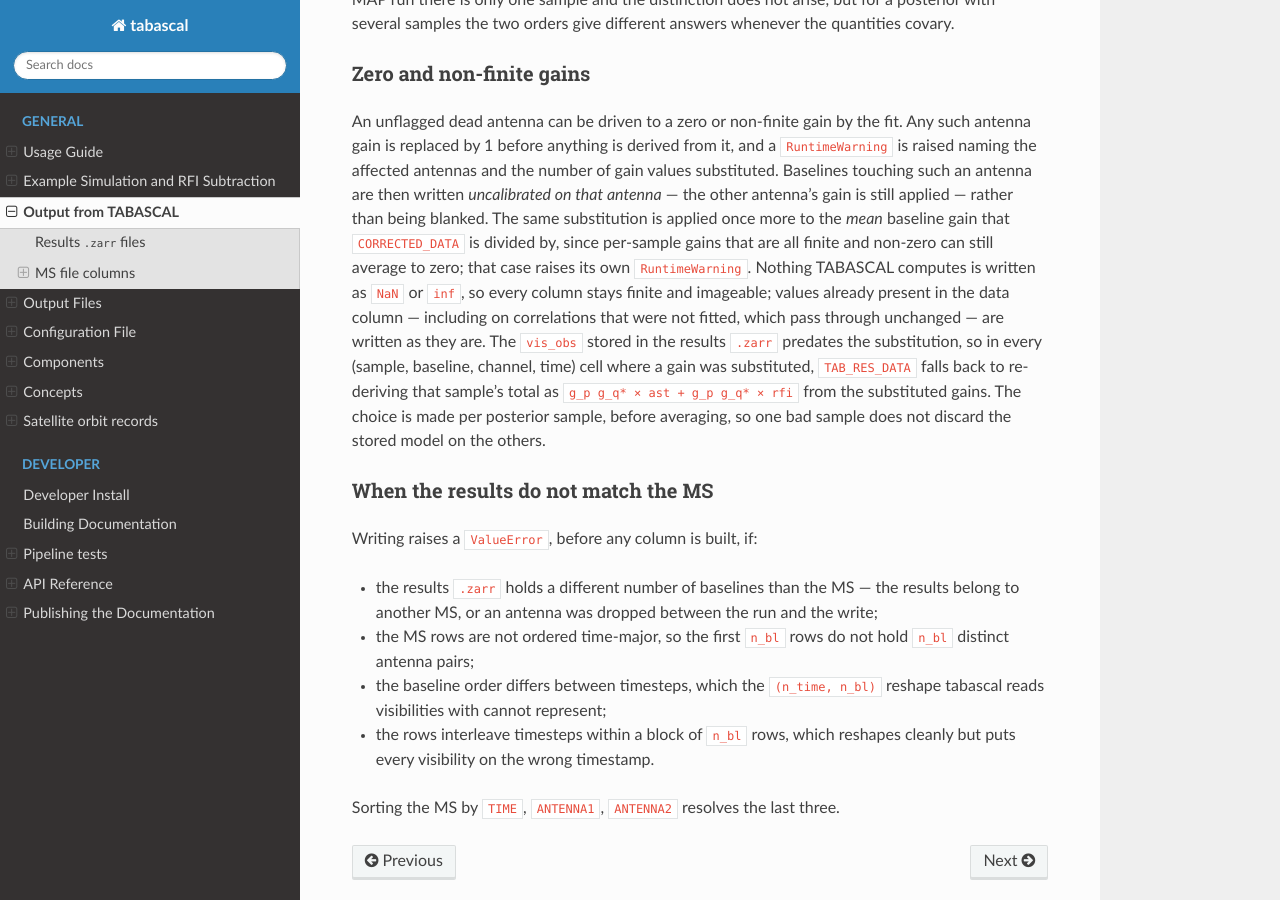
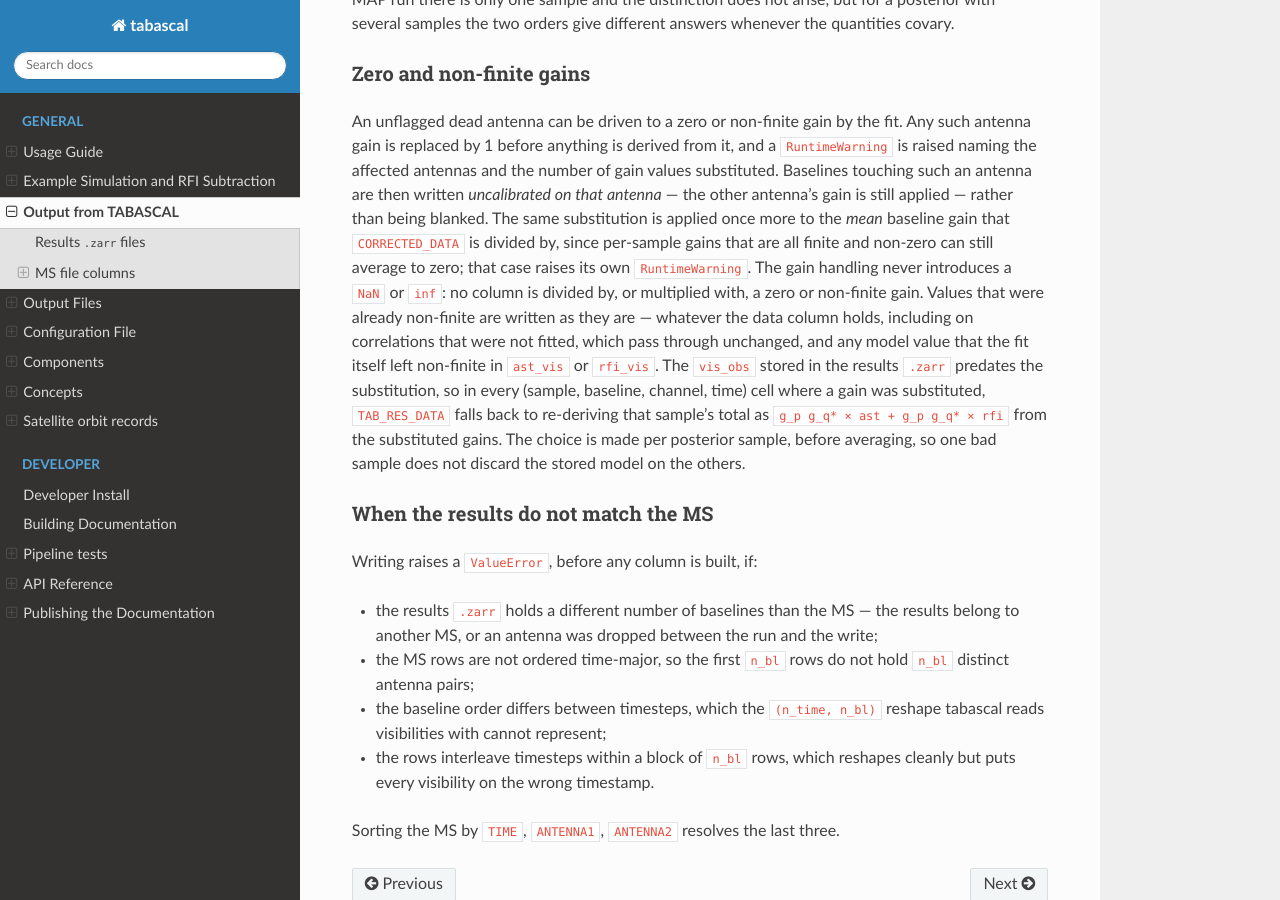
Before and after one commit to epfl-radio-astro/tabascal, a Sphinx documentation site: the page built from docs/output.md, in a window 1280 px wide and 900 px high, scrolled down 2910 px. Built offline with Sphinx 7.4.7 and the Read the Docs theme 3.1.0, drawn with Linux system fonts in a browser that asks for light colours.

Commit message:
Limit the no-NaN claim to what the gain handling guarantees
The docs said nothing tabascal computes is written as NaN or inf. The
gain substitution guarantees that no column is divided by or multiplied
with a zero or non-finite gain; it does not inspect the model itself, so a
NaN the fit left in ast_vis or rfi_vis is written as it is, like anything
already non-finite in the data column. The claim now says exactly that.

```diff
--- a/docs/output.md
+++ b/docs/output.md
@@ -97,7 +97,7 @@ The predictions above are averaged over the `sample` axis of the results `.zarr`
 
 ### Zero and non-finite gains
 
-An unflagged dead antenna can be driven to a zero or non-finite gain by the fit. Any such antenna gain is replaced by 1 before anything is derived from it, and a `RuntimeWarning` is raised naming the affected antennas and the number of gain values substituted. Baselines touching such an antenna are then written *uncalibrated on that antenna* — the other antenna's gain is still applied — rather than being blanked. The same substitution is applied once more to the *mean* baseline gain that `CORRECTED_DATA` is divided by, since per-sample gains that are all finite and non-zero can still average to zero; that case raises its own `RuntimeWarning`. Nothing TABASCAL computes is written as `NaN` or `inf`, so every column stays finite and imageable; values already present in the data column — including on correlations that were not fitted, which pass through unchanged — are written as they are. The `vis_obs` stored in the results `.zarr` predates the substitution, so in every (sample, baseline, channel, time) cell where a gain was substituted, `TAB_RES_DATA` falls back to re-deriving that sample's total as `g_p g_q* × ast + g_p g_q* × rfi` from the substituted gains. The choice is made per posterior sample, before averaging, so one bad sample does not discard the stored model on the others.
+An unflagged dead antenna can be driven to a zero or non-finite gain by the fit. Any such antenna gain is replaced by 1 before anything is derived from it, and a `RuntimeWarning` is raised naming the affected antennas and the number of gain values substituted. Baselines touching such an antenna are then written *uncalibrated on that antenna* — the other antenna's gain is still applied — rather than being blanked. The same substitution is applied once more to the *mean* baseline gain that `CORRECTED_DATA` is divided by, since per-sample gains that are all finite and non-zero can still average to zero; that case raises its own `RuntimeWarning`. The gain handling never introduces a `NaN` or `inf`: no column is divided by, or multiplied with, a zero or non-finite gain. Values that were already non-finite are written as they are — whatever the data column holds, including on correlations that were not fitted, which pass through unchanged, and any model value that the fit itself left non-finite in `ast_vis` or `rfi_vis`. The `vis_obs` stored in the results `.zarr` predates the substitution, so in every (sample, baseline, channel, time) cell where a gain was substituted, `TAB_RES_DATA` falls back to re-deriving that sample's total as `g_p g_q* × ast + g_p g_q* × rfi` from the substituted gains. The choice is made per posterior sample, before averaging, so one bad sample does not discard the stored model on the others.
 
 ### When the results do not match the MS
 
```
